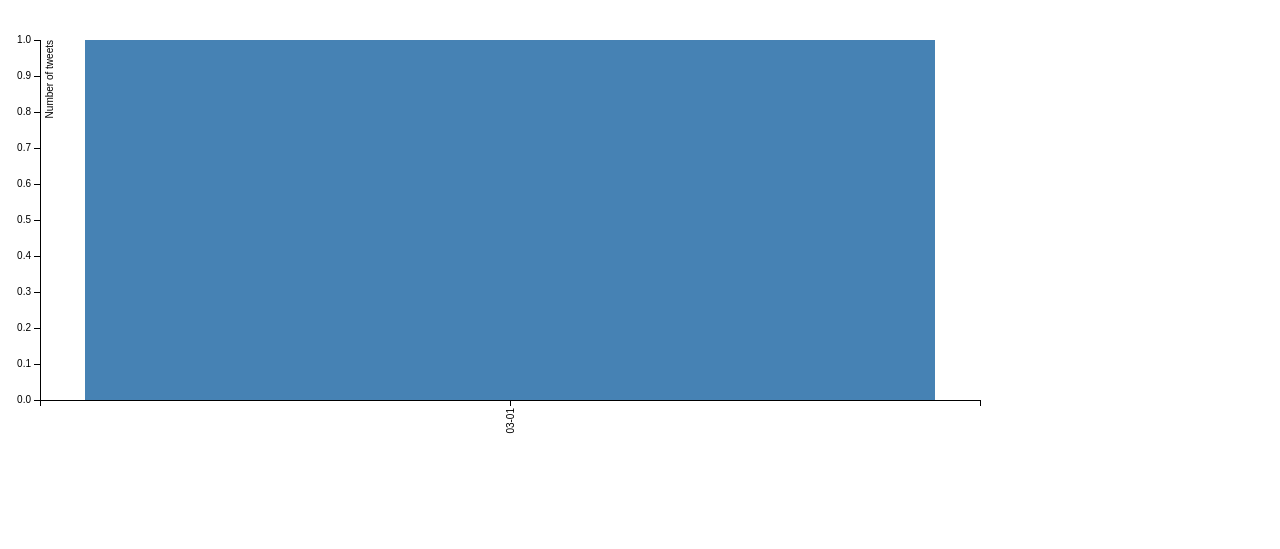
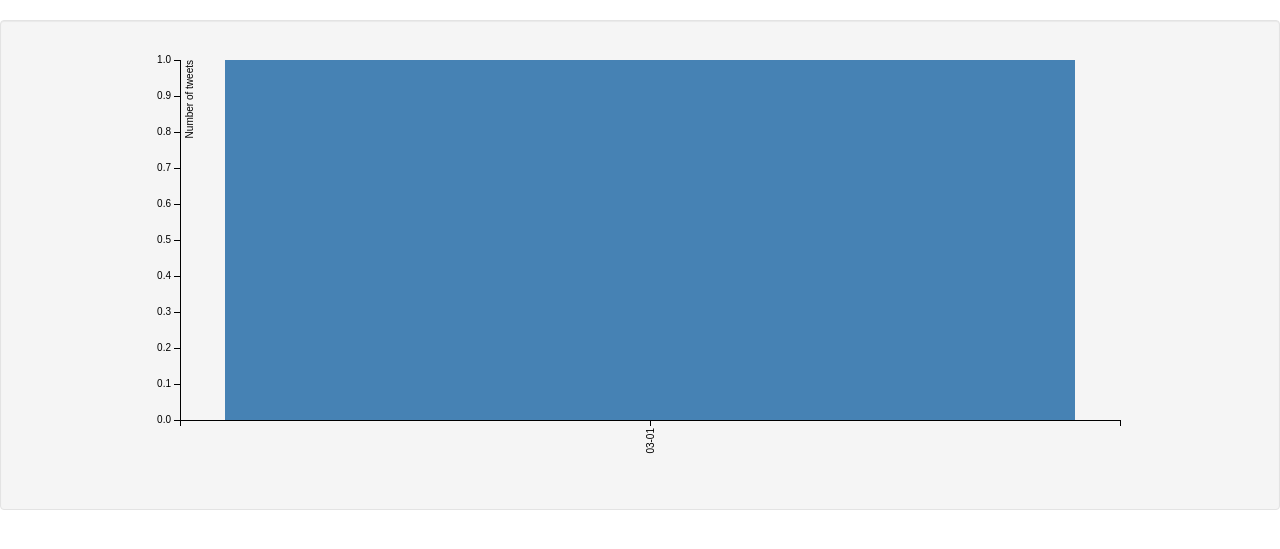
Before and after one commit to assitanDiarra/sentimentAnalyses, a Django app: page /graphique in a window 1280 px wide. Shown: the part 179-728 px from the top of the page. Run offline with Django 3.2, Linux system fonts and the light colour scheme; tables that the repository leaves empty hold one stand-in row (values such as "Sample post"); some libraries are stand-ins or nearby versions.

Commit message:
graphique centré et avec une couleur de fond

```diff
--- a/projet_inf/sentiments_analysis/templates/sentiments_analysis/graphique.html
+++ b/projet_inf/sentiments_analysis/templates/sentiments_analysis/graphique.html
@@ -98,7 +98,8 @@
                     	}
 
                 	</style>
-              <div class="div_graphiques">
+			<div class="well">
+              <div class="div_graphiques" style="width:1000px; margin:0 auto; ">
 
             <script src="{% static 'd3js_v3.js' %}"></script>
             <script src="//d3js.org/d3.v4.min.js"></script>
@@ -396,5 +397,6 @@
 					}
 				</script>
 			  </div>
+			  </div>
     </body>
 </html>
```
